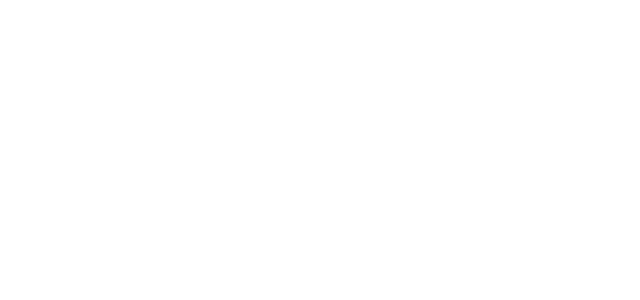
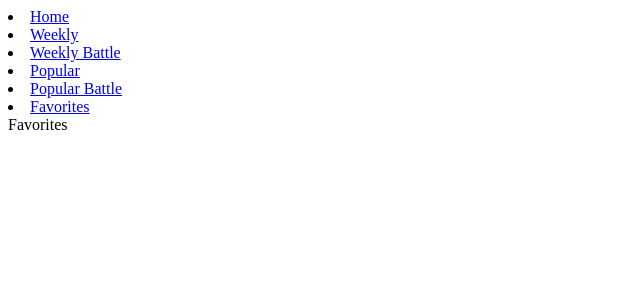
Before and after one commit to Lauraillouz/digitous-react, a React (Create React App) app in the folder chapitre_06/moovice/: page /favorites in a window 1280 px wide. Shown: the top 300 px of the page, without its empty margins (0-640 px from the left). Built offline with nearby package versions, Linux system fonts and the light colour scheme.

Commit message:
General setup (01 - Setup + 02 - App.js)

```diff
--- a/chapitre_06/moovice/package.json
+++ b/chapitre_06/moovice/package.json
@@ -6,8 +6,10 @@
     "@testing-library/jest-dom": "^5.14.1",
     "@testing-library/react": "^11.2.7",
     "@testing-library/user-event": "^12.8.3",
+    "bootstrap": "^5.0.2",
     "react": "^17.0.2",
     "react-dom": "^17.0.2",
+    "react-router-dom": "^5.2.0",
     "react-scripts": "4.0.3",
     "web-vitals": "^1.1.2"
   },
--- a/chapitre_06/moovice/src/App.js
+++ b/chapitre_06/moovice/src/App.js
@@ -1,9 +1,32 @@
 import React from "react";
+import { BrowserRouter, Route, Switch } from "react-router-dom";
+// Components
+import Home from "./views/Home";
+import Navbar from "./components/Navbar";
+import Weekly from "./views/Weekly";
+import WeeklyBattle from "./views/WeeklyBattle";
+import Popular from "./views/Popular";
+import PopularBattle from "./views/PopularBattle";
+
+// CSS
 import "./App.css";
+import Favorites from "./views/Favorites";
 
 class App extends React.Component {
   render() {
-    return <div></div>;
+    return (
+      <BrowserRouter>
+        <Navbar />
+        <Switch>
+          <Route exact path="/" component={Home} />
+          <Route exact path="/weekly" component={Weekly} />
+          <Route exact path="/weekly-battle" component={WeeklyBattle} />
+          <Route exact path="/popular" component={Popular} />
+          <Route exact path="/popular-battle" component={PopularBattle} />
+          <Route exact path="/favorites" component={Favorites} />
+        </Switch>
+      </BrowserRouter>
+    );
   }
 }
 
--- /dev/null
+++ b/chapitre_06/moovice/src/components/Navbar.js
@@ -0,0 +1,31 @@
+import React from "react";
+import { Link } from "react-router-dom";
+
+class Navbar extends React.Component {
+  render() {
+    return (
+      <nav>
+        <li>
+          <Link to="/">Home</Link>
+        </li>
+        <li>
+          <Link to="/weekly">Weekly</Link>
+        </li>
+        <li>
+          <Link to="/weekly-battle">Weekly Battle</Link>
+        </li>
+        <li>
+          <Link to="/popular">Popular</Link>
+        </li>
+        <li>
+          <Link to="/popular-battle">Popular Battle</Link>
+        </li>
+        <li>
+          <Link to="/favorites">Favorites</Link>
+        </li>
+      </nav>
+    );
+  }
+}
+
+export default Navbar;
--- /dev/null
+++ b/chapitre_06/moovice/src/views/Favorites.js
@@ -0,0 +1,9 @@
+import React from "react";
+
+class Favorites extends React.Component {
+  render() {
+    return <div>Favorites</div>;
+  }
+}
+
+export default Favorites;
--- /dev/null
+++ b/chapitre_06/moovice/src/views/Home.js
@@ -0,0 +1,9 @@
+import React from "react";
+
+class Home extends React.Component {
+  render() {
+    return <div>Home</div>;
+  }
+}
+
+export default Home;
--- /dev/null
+++ b/chapitre_06/moovice/src/views/Popular.js
@@ -0,0 +1,9 @@
+import React from "react";
+
+class Popular extends React.Component {
+  render() {
+    return <div>Popular</div>;
+  }
+}
+
+export default Popular;
--- /dev/null
+++ b/chapitre_06/moovice/src/views/PopularBattle.js
@@ -0,0 +1,9 @@
+import React from "react";
+
+class PopularBattle extends React.Component {
+  render() {
+    return <div>Popular Battle</div>;
+  }
+}
+
+export default PopularBattle;
--- /dev/null
+++ b/chapitre_06/moovice/src/views/Weekly.js
@@ -0,0 +1,9 @@
+import React from "react";
+
+class Weekly extends React.Component {
+  render() {
+    return <div>Weekly</div>;
+  }
+}
+
+export default Weekly;
--- /dev/null
+++ b/chapitre_06/moovice/src/views/WeeklyBattle.js
@@ -0,0 +1,9 @@
+import React from "react";
+
+class WeeklyBattle extends React.Component {
+  render() {
+    return <div>Weekly Battle</div>;
+  }
+}
+
+export default WeeklyBattle;
```
Also changed, not shown: 1 other file (tests, documents, lock files or other folders).
